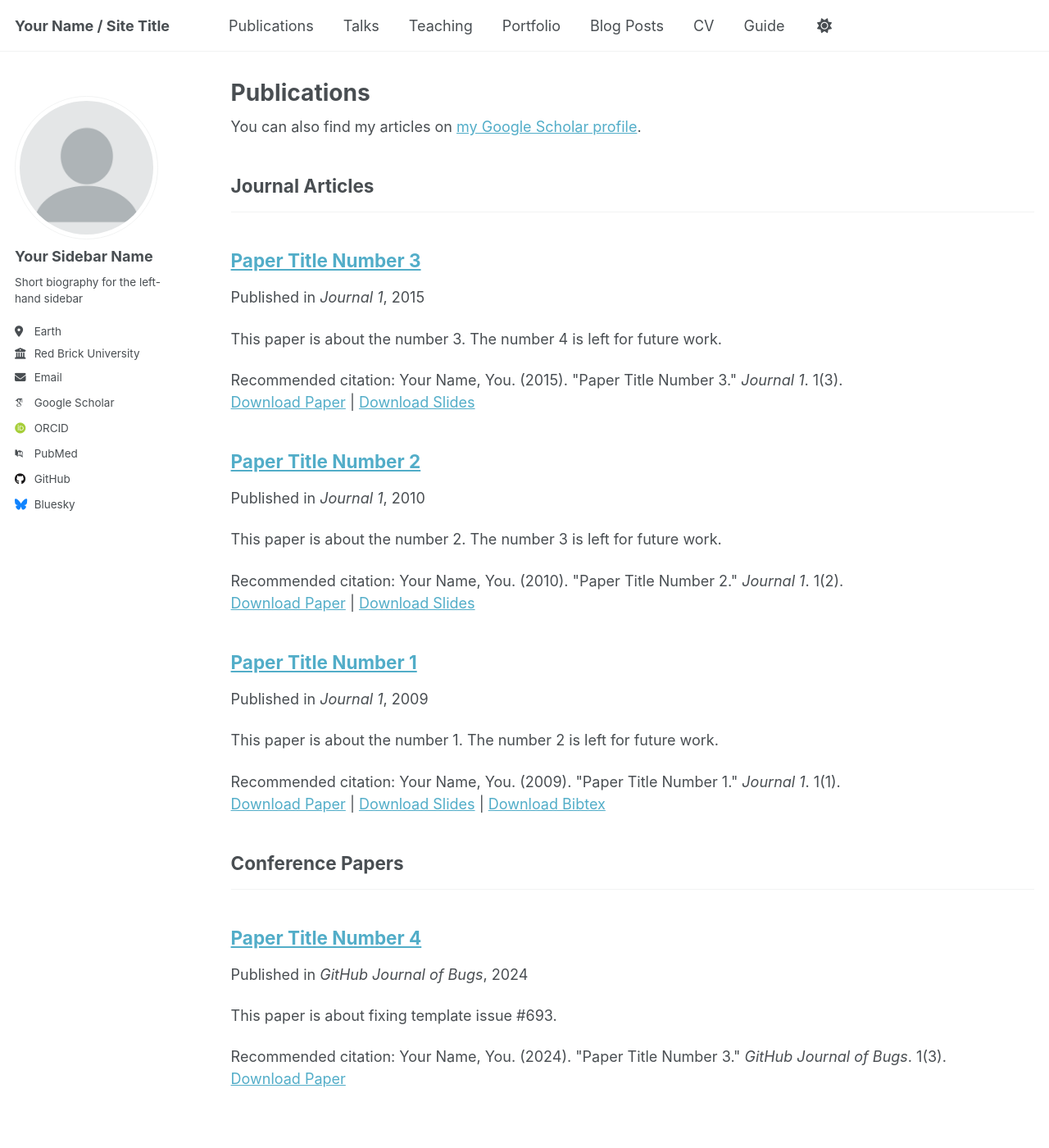
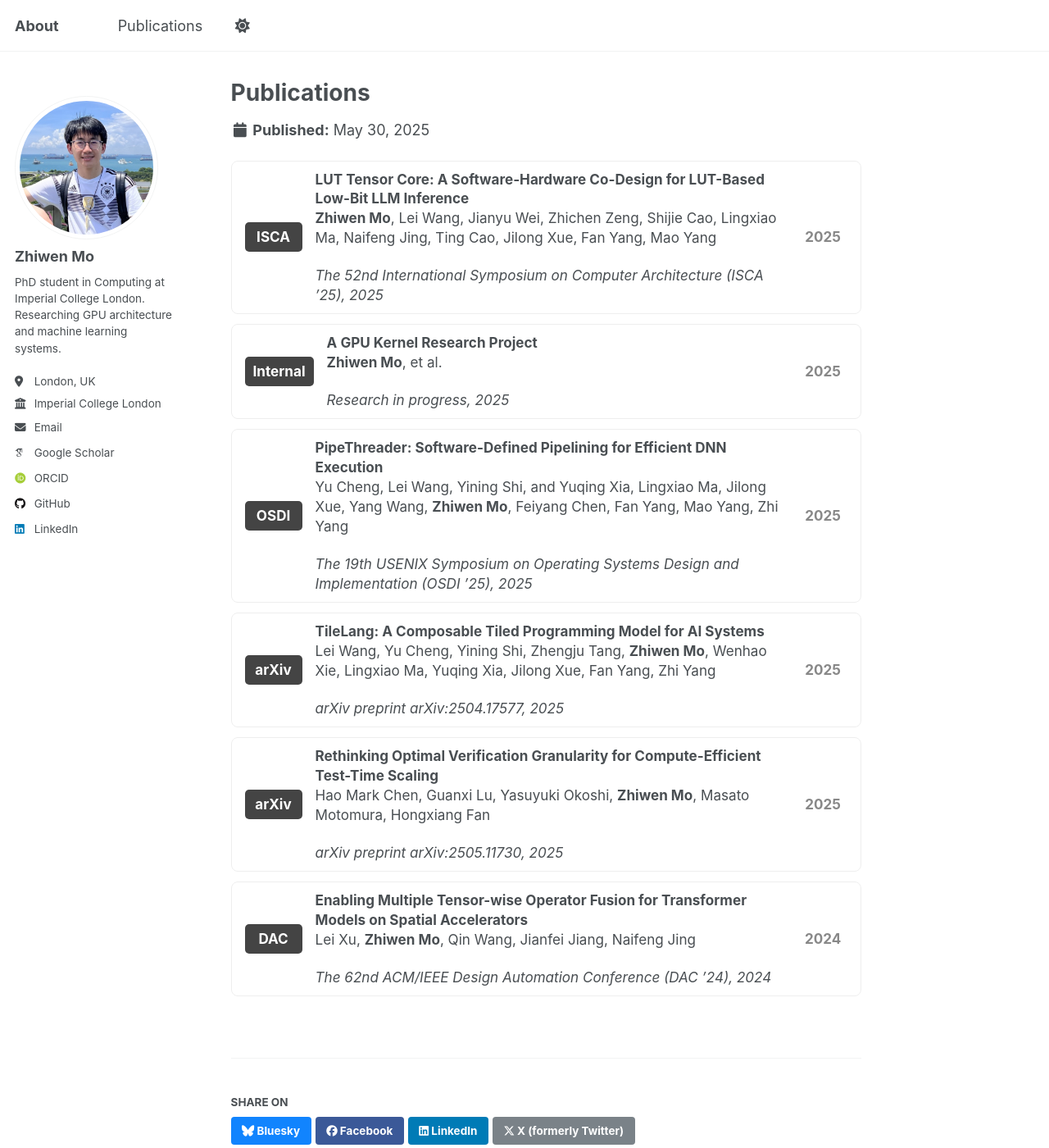
Before and after one commit to Hamerlate/Hamerlate.github.io, a Jekyll site: the page built from _publications/publications.md, in a window 1280 px wide and 1400 px high. Shown: the whole window at 82% size. Built offline with Jekyll 4.4.1, drawn with Linux system fonts in a browser that asks for light colours; some web fonts are replaced; some of the changed text lies outside the part shown.

```diff
--- a/_config.yml
+++ b/_config.yml
@@ -9,36 +9,36 @@
 # Basic Site Settings
 locale                   : "en-US"
 site_theme               : "default"
-title                    : "Your Name / Site Title"
+title                    : "About"
 title_separator          : "-"
-name                     : &name "Your Name"
-description              : &description "personal description"
-url                      : https://academicpages.github.io # the base hostname & protocol for your site e.g. "https://[your GitHub username].github.io" or if you already have some other page hosted on Github then use "https://[your GitHub username].github.io/[Your Repo Name]"
-baseurl                  : "" # the subpath of your site, e.g. "/blog"
-repository               : "academicpages/academicpages.github.io"
+name                     : &name "Zhiwen Mo"
+description              : &description "PhD student at Imperial College London, focusing on domain-specific architecture and machine learning systems"
+url                      : "https://Hamerlate.github.io"
+baseurl                  : ""  # 保持为空（你部署在根目录）
+repository               : "Hamerlate/personal_web"
 
 # Site Author - The following control what appear as part of the author content on the side bar.
 #               If a field is blank the icon and link will not appear, otherwise it will be shown.
 #               Additional customization can be done by editing /_includes/author-profile.html
 author:
   # Biographic information
-  avatar           : "profile.png"
-  name             : "Your Sidebar Name"
-  pronouns         : # example: "she/her"
-  bio              : "Short biography for the left-hand sidebar"
-  location         : "Earth"
-  employer         : "Red Brick University"
-  uri              : # URL
-  email            : "none@example.org"
+  avatar           : "sky_tree_head.jpg"
+  name             : "Zhiwen Mo"
+  pronouns         : # "he/him"
+  bio              : "PhD student in Computing at Imperial College London. Researching GPU architecture and machine learning systems."
+  location         : "London, UK"
+  employer         : "Imperial College London"
+  uri              :  # 可以不填，或写个人主页链接
+  email            : "zhiwen.mo25@ic.ac.uk"
 
   # Academic websites
   academia         : # URL
   arxiv            : # URL - Update with the correct link to your profile
-  googlescholar    : "https://scholar.google.com/citations?user=PS_CX0AAAAAJ"
+  googlescholar    : "https://scholar.google.com/citations?user=rzG0eHwAAAAJ&hl=en&oi=ao"
   impactstory      : # URL
-  orcid            : "http://orcid.org/yourorcidurl"
+  orcid            : "https://orcid.org/0009-0006-6435-263X"
   semantic         : # URL
-  pubmed           : "https://www.ncbi.nlm.nih.gov/pubmed/?term=john+snow"
+  pubmed           : # "https://www.ncbi.nlm.nih.gov/pubmed/?term=john+snow"
   researchgate     : # URL
   scopus           : # URL
 
@@ -46,12 +46,12 @@ author:
   bitbucket        : # Username - Update with your username on the site
   codepen          : # Username
   dribbble         : # Username
-  github           : "academicpages"
+  github           : "Hamerlate"
   kaggle           : # Username
   stackoverflow    : # User number or user number and name (i.e., use "1" or "1/jeff-atwood")
 
   # Social media
-  bluesky          : "bsky.app" # Replace this with you Bluesky username
+  bluesky          : # "bsky.app" # Replace this with you Bluesky username
   facebook         : # Username
   flickr           : # Username
   foursquare       : # Username
@@ -60,7 +60,7 @@ author:
   keybase          : # Username
   instagram        : # Username
   lastfm           : # Username
-  linkedin         : # Username
+  linkedin         : "zhiwen-mo-954513351/"
   mastodon         : # URL
   medium           : # URL
   pinterest        : # Username
@@ -77,13 +77,13 @@ author:
   zhihu            : # Username
 
 # Publication Category - The following the list of publication categories and their headings
-publication_category:
-  books:
-    title: 'Books'
-  manuscripts:
-    title: 'Journal Articles'
-  conferences:
-    title: 'Conference Papers'
+# publication_category:
+#   books:
+#     title: 'Books'
+#   manuscripts:
+#     title: 'Journal Articles'
+#   conferences:
+#     title: 'Conference Papers'
 
 # Site Settings
 teaser                   :  # filename of teaser fallback teaser image placed in /images/, .e.g. "500x300.png"
@@ -131,19 +131,19 @@ yandex_site_verification :
 
 
 # Social Sharing
-twitter:
-  username               : &twitter
-facebook:
-  username               :
-  app_id                 :
-  publisher              :
-og_image                 :  # Open Graph/Twitter default site image
-# For specifying social profiles
-# - https://developers.google.com/structured-data/customize/social-profiles
-social:
-  type                   : # Person or Organization (defaults to Person)
-  name                   : # If the user or organization name differs from the site's name
-  links: # An array of links to social media profiles
+# twitter:
+#   username               : &twitter
+# facebook:
+#   username               :
+#   app_id                 :
+#   publisher              :
+# og_image                 :  # Open Graph/Twitter default site image
+# # For specifying social profiles
+# # - https://developers.google.com/structured-data/customize/social-profiles
+# social:
+#   type                   : # Person or Organization (defaults to Person)
+#   name                   : # If the user or organization name differs from the site's name
+#   links: # An array of links to social media profiles
 
 
 # Analytics
@@ -214,18 +214,18 @@ kramdown:
 
 # These settings control the types of collections used by the template
 collections:
-  teaching:
-    output: true
-    permalink: /:collection/:path/
+  # teaching:
+  #   output: true
+  #   permalink: /:collection/:path/
   publications:
     output: true
     permalink: /:collection/:path/
-  portfolio:
-    output: true
-    permalink: /:collection/:path/
-  talks:
-    output: true
-    permalink: /:collection/:path/
+  # portfolio:
+  #   output: true
+  #   permalink: /:collection/:path/
+  # talks:
+  #   output: true
+  #   permalink: /:collection/:path/
 
 
 # These settings control how pages and collections are included in the site
@@ -249,14 +249,14 @@ defaults:
       layout: single
       author_profile: true
   # _teaching
-  - scope:
-      path: ""
-      type: teaching
-    values:
-      layout: single
-      author_profile: true
-      share: true
-      comments: true
+  # - scope:
+  #     path: ""
+  #     type: teaching
+  #   values:
+  #     layout: single
+  #     author_profile: true
+  #     share: true
+  #     comments: true
   # _publications
   - scope:
       path: ""
@@ -267,22 +267,22 @@ defaults:
       share: true
       comments: true
   # _portfolio
-  - scope:
-      path: ""
-      type: portfolio
-    values:
-      layout: single
-      author_profile: true
-      share: true
-      comment: true
+  # - scope:
+  #     path: ""
+  #     type: portfolio
+  #   values:
+  #     layout: single
+  #     author_profile: true
+  #     share: true
+  #     comment: true
   # _talks
-  - scope:
-      path: ""
-      type: talks
-    values:
-      layout: talk
-      author_profile: true
-      share: true
+  # - scope:
+  #     path: ""
+  #     type: talks
+  #   values:
+  #     layout: talk
+  #     author_profile: true
+  #     share: true
 
 
 # Sass/SCSS
--- a/_data/navigation.yml
+++ b/_data/navigation.yml
@@ -11,23 +11,27 @@ main:
   - title: "Publications"
     url: /publications/
 
-  - title: "Talks"
-    url: /talks/
+  # - title: "Talks"
+  #   url: /talks/
 
-  - title: "Teaching"
-    url: /teaching/
+  # - title: "Teaching"
+  #   url: /teaching/
 
-  - title: "Portfolio"
-    url: /portfolio/
+  # - title: "Portfolio"
+  #   url: /portfolio/
 
-  - title: "Blog Posts"
-    url: /year-archive/
+  # - title: "Blog Posts"
+  #   url: /year-archive/
 
-  - title: "CV"
-    url: /cv/
+  # - title: "CV"
+  #   url: /cv/
+
+  # - title: "CV"
+  #   url: /files/CV-Zhiwen_Mo(25-04-20).pdf
+  #   external: true
 
   # - title: "CV"
   #   url: /cv-json/
 
-  - title: "Guide"
-    url: /markdown/
+  # - title: "Guide"
+  #   url: /markdown/
--- /dev/null
+++ b/_data/publications.yml
@@ -0,0 +1,35 @@
+- title: "LUT Tensor Core: A Software-Hardware Co-Design for LUT-Based Low-Bit LLM Inference"
+  venue_short: "ISCA"
+  venue_full: "The 52nd International Symposium on Computer Architecture (ISCA ’25), 2025"
+  authors: "<strong>Zhiwen Mo</strong>, Lei Wang, Jianyu Wei, Zhichen Zeng, Shijie Cao, Lingxiao Ma, Naifeng Jing, Ting Cao, Jilong Xue, Fan Yang, Mao Yang"
+  year: 2025
+
+- title: "A GPU Kernel Research Project"
+  venue_short: "Internal"
+  venue_full: "Research in progress, 2025"
+  authors: "<strong>Zhiwen Mo</strong>, et al."
+  year: 2025
+
+- title: "PipeThreader: Software-Defined Pipelining for Efficient DNN Execution"
+  venue_short: "OSDI"
+  venue_full: "The 19th USENIX Symposium on Operating Systems Design and Implementation (OSDI ’25), 2025"
+  authors: "Yu Cheng, Lei Wang, Yining Shi, and Yuqing Xia, Lingxiao Ma, Jilong Xue, Yang Wang, <strong>Zhiwen Mo</strong>, Feiyang Chen, Fan Yang, Mao Yang, Zhi Yang"
+  year: 2025
+
+- title: "TileLang: A Composable Tiled Programming Model for AI Systems"
+  venue_short: "arXiv"
+  venue_full: "arXiv preprint arXiv:2504.17577, 2025"
+  authors: "Lei Wang, Yu Cheng, Yining Shi, Zhengju Tang, <strong>Zhiwen Mo</strong>, Wenhao Xie, Lingxiao Ma, Yuqing Xia, Jilong Xue, Fan Yang, Zhi Yang"
+  year: 2025
+
+- title: "Rethinking Optimal Verification Granularity for Compute-Efficient Test-Time Scaling"
+  venue_short: "arXiv"
+  venue_full: "arXiv preprint arXiv:2505.11730, 2025"
+  authors: "Hao Mark Chen, Guanxi Lu, Yasuyuki Okoshi, <strong>Zhiwen Mo</strong>, Masato Motomura, Hongxiang Fan"
+  year: 2025
+
+- title: "Enabling Multiple Tensor-wise Operator Fusion for Transformer Models on Spatial Accelerators"
+  venue_short: "DAC"
+  venue_full: "The 62nd ACM/IEEE Design Automation Conference (DAC ’24), 2024"
+  authors: "Lei Xu, <strong>Zhiwen Mo</strong>, Qin Wang, Jianfei Jiang, Naifeng Jing"
+  year: 2024
--- a/_publications/2009-10-01-paper-title-number-1.md
+++ /dev/null
@@ -1,14 +0,0 @@
----
-title: "Paper Title Number 1"
-collection: publications
-category: manuscripts
-permalink: /publication/2009-10-01-paper-title-number-1
-excerpt: 'This paper is about the number 1. The number 2 is left for future work.'
-date: 2009-10-01
-venue: 'Journal 1'
-slidesurl: 'http://academicpages.github.io/files/slides1.pdf'
-paperurl: 'http://academicpages.github.io/files/paper1.pdf'
-bibtexurl: 'http://academicpages.github.io/files/bibtex1.bib'
-citation: 'Your Name, You. (2009). &quot;Paper Title Number 1.&quot; <i>Journal 1</i>. 1(1).'
----
-The contents above will be part of a list of publications, if the user clicks the link for the publication than the contents of section will be rendered as a full page, allowing you to provide more information about the paper for the reader. When publications are displayed as a single page, the contents of the above "citation" field will automatically be included below this section in a smaller font.
--- a/_publications/2010-10-01-paper-title-number-2.md
+++ /dev/null
@@ -1,14 +0,0 @@
----
-title: "Paper Title Number 2"
-collection: publications
-category: manuscripts
-permalink: /publication/2010-10-01-paper-title-number-2
-excerpt: 'This paper is about the number 2. The number 3 is left for future work.'
-date: 2010-10-01
-venue: 'Journal 1'
-slidesurl: 'http://academicpages.github.io/files/slides2.pdf'
-paperurl: 'http://academicpages.github.io/files/paper2.pdf'
-citation: 'Your Name, You. (2010). &quot;Paper Title Number 2.&quot; <i>Journal 1</i>. 1(2).'
----
-
-The contents above will be part of a list of publications, if the user clicks the link for the publication than the contents of section will be rendered as a full page, allowing you to provide more information about the paper for the reader. When publications are displayed as a single page, the contents of the above "citation" field will automatically be included below this section in a smaller font.
--- a/_publications/2015-10-01-paper-title-number-3.md
+++ /dev/null
@@ -1,14 +0,0 @@
----
-title: "Paper Title Number 3"
-collection: publications
-category: manuscripts
-permalink: /publication/2015-10-01-paper-title-number-3
-excerpt: 'This paper is about the number 3. The number 4 is left for future work.'
-date: 2015-10-01
-venue: 'Journal 1'
-slidesurl: 'http://academicpages.github.io/files/slides3.pdf'
-paperurl: 'http://academicpages.github.io/files/paper3.pdf'
-citation: 'Your Name, You. (2015). &quot;Paper Title Number 3.&quot; <i>Journal 1</i>. 1(3).'
----
-
-The contents above will be part of a list of publications, if the user clicks the link for the publication than the contents of section will be rendered as a full page, allowing you to provide more information about the paper for the reader. When publications are displayed as a single page, the contents of the above "citation" field will automatically be included below this section in a smaller font.
--- a/_publications/2024-02-17-paper-title-number-4.md
+++ /dev/null
@@ -1,13 +0,0 @@
----
-title: "Paper Title Number 4"
-collection: publications
-category: conferences
-permalink: /publication/2024-02-17-paper-title-number-4
-excerpt: 'This paper is about fixing template issue #693.'
-date: 2024-02-17
-venue: 'GitHub Journal of Bugs'
-paperurl: 'http://academicpages.github.io/files/paper3.pdf'
-citation: 'Your Name, You. (2024). &quot;Paper Title Number 3.&quot; <i>GitHub Journal of Bugs</i>. 1(3).'
----
-
-The contents above will be part of a list of publications, if the user clicks the link for the publication than the contents of section will be rendered as a full page, allowing you to provide more information about the paper for the reader. When publications are displayed as a single page, the contents of the above "citation" field will automatically be included below this section in a smaller font.
--- /dev/null
+++ b/_publications/publications.md
@@ -0,0 +1,60 @@
+---
+title: "Publications"
+permalink: /publications/
+---
+
+<style>
+.pub-entry {
+  display: flex;
+  border: 1px solid #eee;
+  border-radius: 8px;
+  padding: 10px 16px;
+  margin-bottom: 12px;
+  align-items: center;
+  font-size: 0.95em;
+  line-height: 1.4;
+}
+.pub-venue {
+  min-width: 70px;
+  font-weight: bold;
+  color: #fff;
+  background: #444;
+  border-radius: 5px;
+  padding: 6px 10px;
+  text-align: center;
+  display: flex;
+  align-items: center;
+  justify-content: center;
+  height: 100%;
+}
+.pub-content {
+  flex: 1;
+  padding: 0 16px;
+}
+.pub-year {
+  min-width: 60px;
+  color: #888;
+  font-weight: bold;
+  display: flex;
+  align-items: center;
+  justify-content: center;
+}
+</style>
+
+<div>
+{% for pub in site.data.publications %}
+  <div class="pub-entry">
+    <div class="pub-venue">
+      {{ pub.venue_short }}
+    </div>
+    <div class="pub-content">
+      <div><strong>{{ pub.title }}</strong></div>
+      <div>{{ pub.authors | markdownify }}</div>
+      <div><em>{{ pub.venue_full }}</em></div>
+    </div>
+    <div class="pub-year">
+      {{ pub.year }}
+    </div>
+  </div>
+{% endfor %}
+</div>
```
Also changed, not shown: _pages/about.md (+52 -31 lines), _publications/old/LUT_Tensor_Core.md (added, +24 -0 lines), _publications/old/PipeThreader.md (added, +28 -0 lines), _publications/old/all.md (added, +26 -0 lines), assets/css/custom.css (added, +29 -0 lines), images/sky_tree_head.jpg (added), 1 other file.
